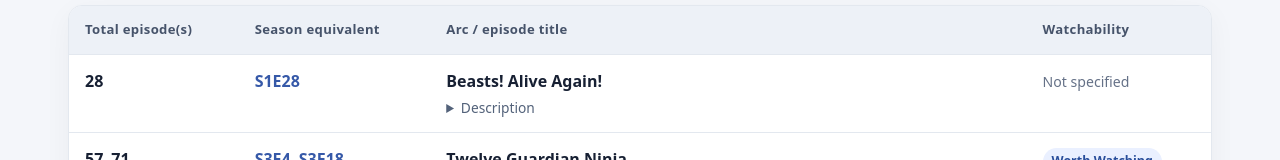
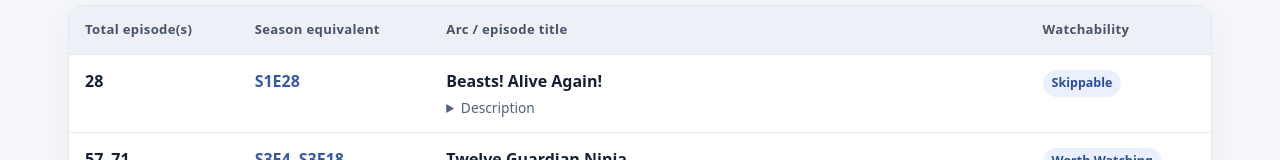
Before and after one commit to DanIndalow/naruto-shippuden-filler-guide, a plain HTML site: page index.html in a window 1280 px wide. Shown: the part 285-445 px from the top of the page. Drawn offline with Linux system fonts and the light colour scheme.

Commit message:
Update watchability status for episode S1E28

```diff
--- a/index.html
+++ b/index.html
@@ -72,7 +72,7 @@ footer{color:var(--muted);font-size:.83rem;margin-top:14px}
         <td class="episode" data-label="Total episode(s)">28</td>
         <td class="season" data-label="Season equivalent">S1E28</td>
         <td data-label="Arc / episode title"><strong>Beasts! Alive Again!</strong><details><summary>Description</summary><p>No description or watchability label was provided for this entry in the source table.</p></details></td>
-        <td data-label="Watchability"><span class="muted">Not specified</span></td>
+        <td data-label="Watchability"><span class="tag worth-watching">Skippable</span></td>
       </tr>
 
       <tr data-search="57–71 s3e4–s3e18 twelve guardian ninja worth watching before the akatsuki suppression mission, naruto grapples with his wind release training and learns clever applications for the shadow clones for information gathering, with special focus on asuma&#x27;s faction, the twelve guardian ninja.">
```
